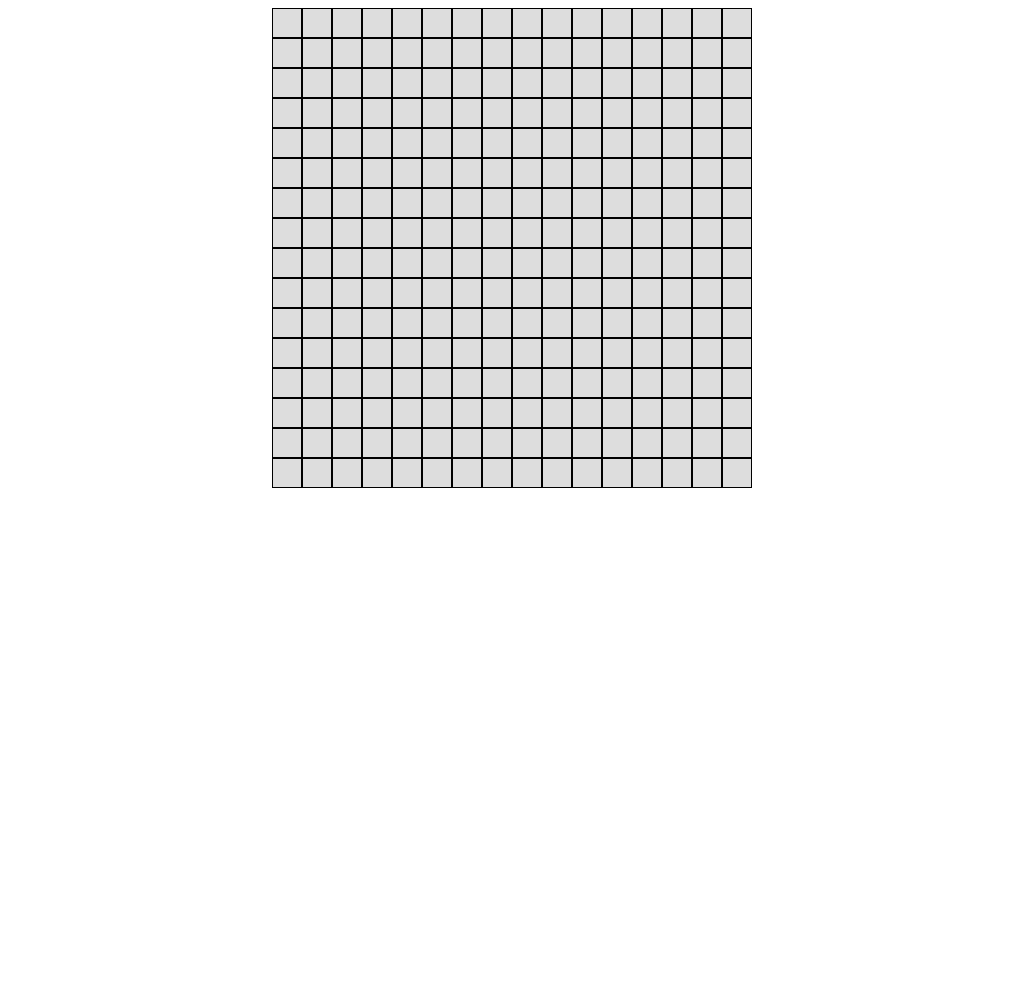
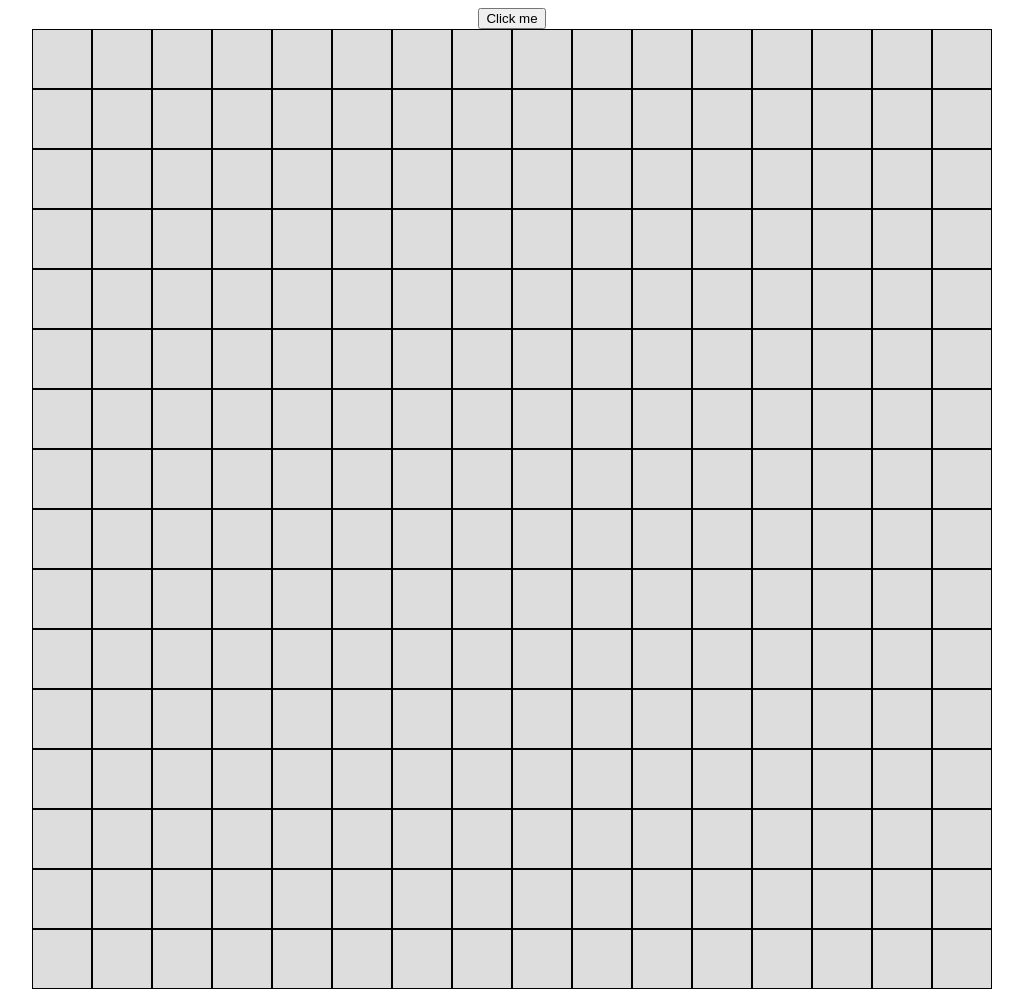
Before and after one commit to dadams091/Etch-a-Sketch, a plain HTML site: page index.html in a window 1280 px wide. Shown: the whole page, without its empty margins (128-1151 px from the left). Before the commit the page ends 800 px from the top, so only its background shows below. Drawn offline with Linux system fonts and the light colour scheme.

Commit message:
added custom grid dimension functionality

```diff
--- a/index.html
+++ b/index.html
@@ -8,34 +8,58 @@
     <link href="stylesheet.css">
 </head>
 <body>
+    <button style="display: block; margin: 0 auto;">Click me</button>
     <div id="container"></div>
+
     <script>
         //flex container div, contains 16x16 grid of flex items
         const container = document.getElementById('container');
-        container.style.width = '480px';
+        container.style.width = '960px';
         container.style.display = 'flex';
         container.style.flexWrap = 'wrap';
         container.style.margin = '0 auto';
 
         //for loop, creates 16x16 grid
-        for (let i = 0; i < 256; i++){
+        function createGrid (numBoxes) {
+            for (let i = 0; i < numBoxes*numBoxes; i++){
                 const square = document.createElement('div');
                 square.classList.add('square');
                 //square.style.cssText = 'width: 20px; height: 20px;';
-            square.style.width = '28px';
-            square.style.height = '28px';
+                // square.style.width = '60px';
+                square.style.width = (960 / numBoxes) + 'px';
+                square.style.height = (960 / numBoxes) + 'px';
                 square.style.border = '1px solid black';
                 square.style.backgroundColor = '#ddd';
                 container.appendChild(square);
             }
+        }
+
+        createGrid(16);
 
             const style = document.createElement('style');
             style.innerHTML = `
             .square:hover {
                 background-color: #aaa !important;
             }
+
+            .square {
+                box-sizing: border-box;
+            }
         `;
         document.head.appendChild(style);
+
+        const btn = document.querySelector('button');
+        btn.addEventListener('click', () => {
+            const customBoxes = prompt('How many boxes do you want per side for the new grid?', '# of boxes');
+            if (customBoxes > 0 && customBoxes <= 100){
+                container.innerHTML = '';
+                createGrid(customBoxes);
+            }
+            else {
+                alert('invalid input, try again');
+            }
+        });
+
     </script>
 </body>
 </html>
```
Lines whose indentation alone changed are shown as unchanged.
